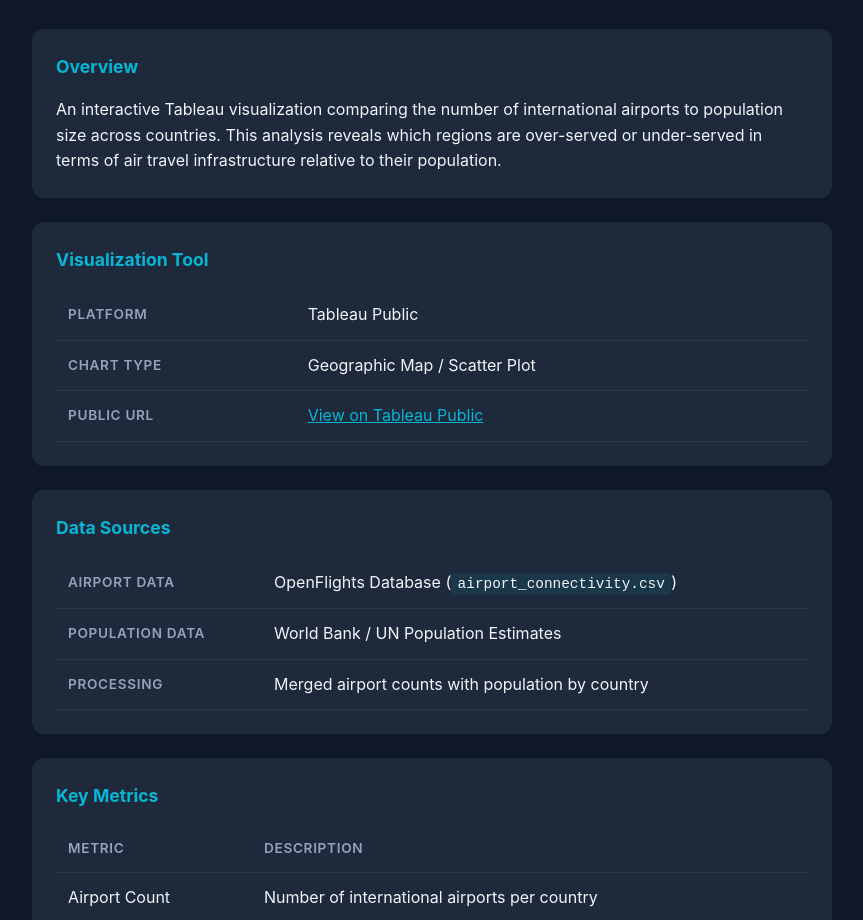
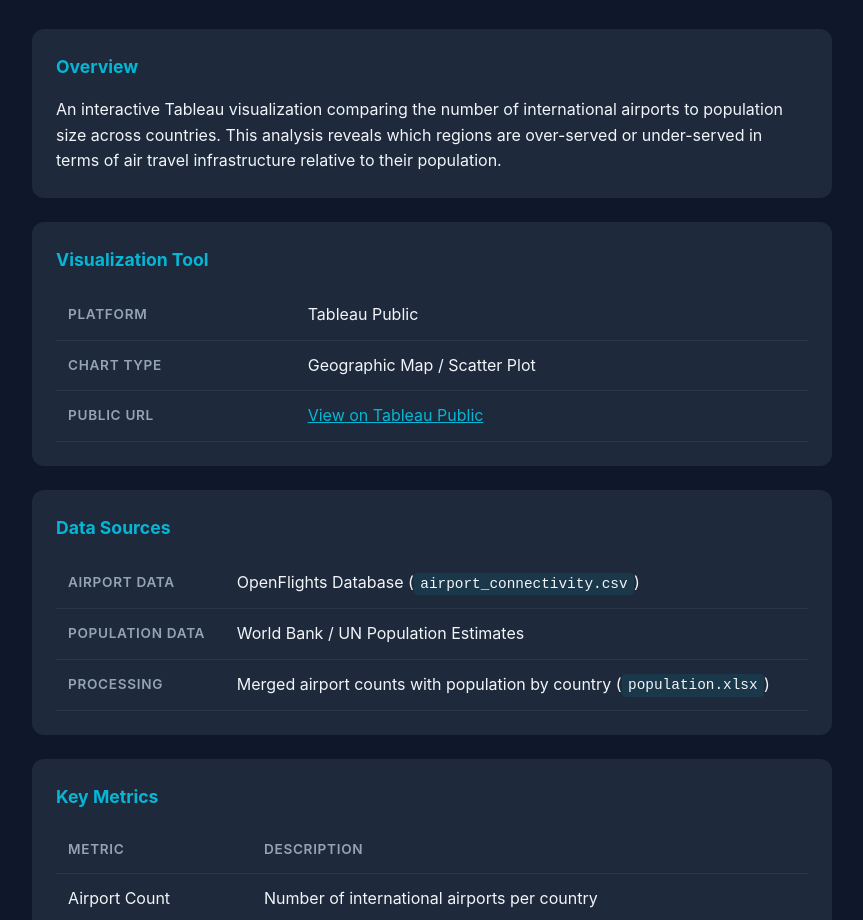
Before and after one commit to rafaela-farina/data_viz_project, a plain HTML site: page protocols/viz_population.html in a window 1280 px wide. Shown: the part 171-1091 px from the top of the page, without its empty margins (208-1071 px from the left). Drawn offline with Linux system fonts and the light colour scheme.

Commit message:
Commit after changes (fixed)

```diff
--- a/protocols/viz_population.html
+++ b/protocols/viz_population.html
@@ -136,7 +136,7 @@
                 </tr>
                 <tr>
                     <th>Processing</th>
-                    <td>Merged airport counts with population by country</td>
+                    <td>Merged airport counts with population by country (<code>population.xlsx</code>)</td>
                 </tr>
             </table>
         </div>
```
Also changed, not shown: index.html (+1 -1 lines), 2 other files.
